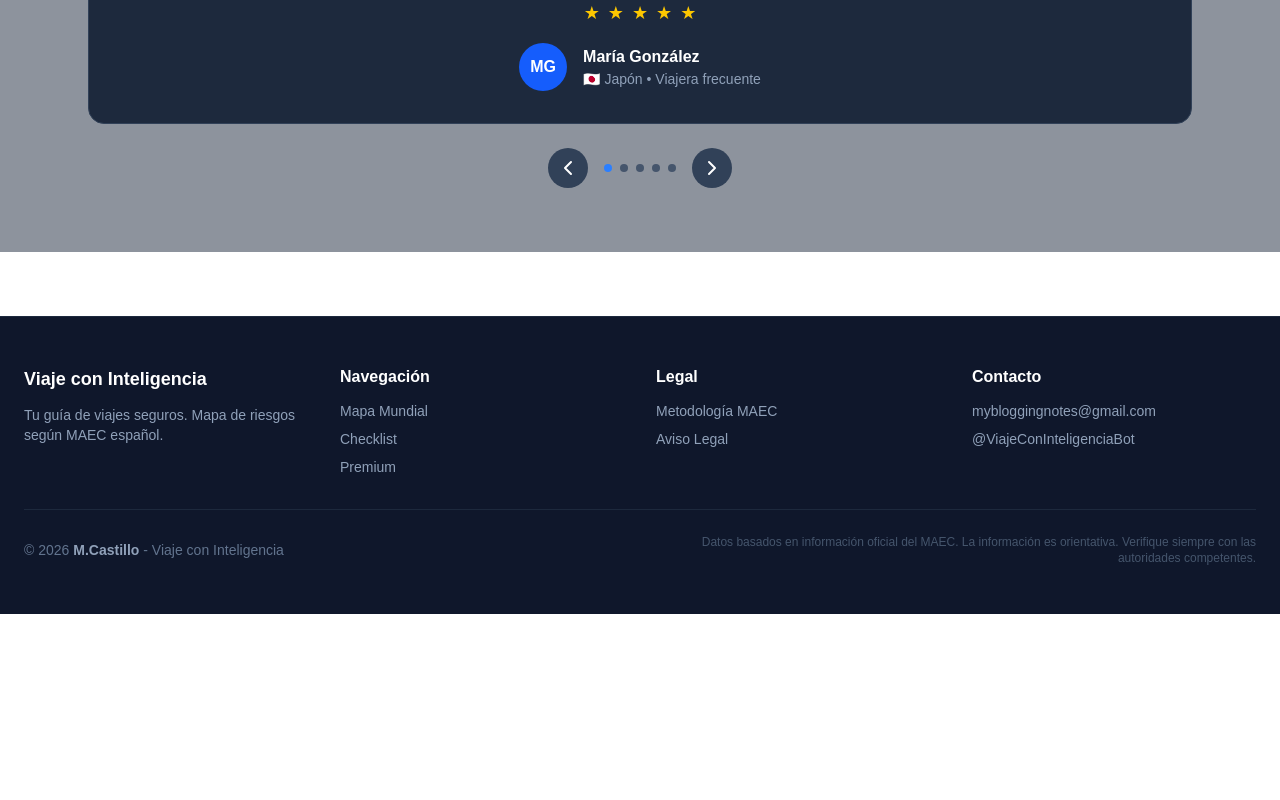
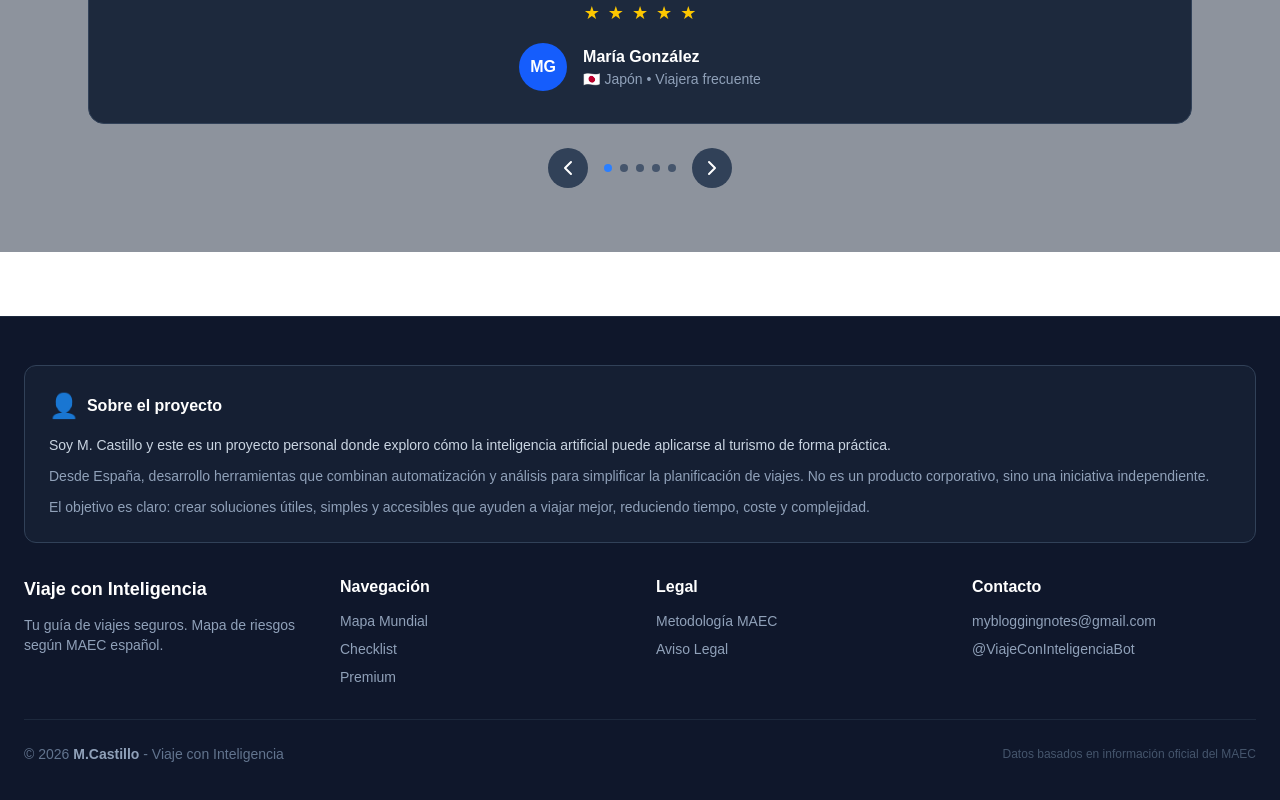
Before and after one commit to mcasrom/viaje-con-inteligencia, a Next.js app: page / in a window 1280 px wide. Shown: the part 2509-3309 px from the top of the page. Before the commit the page ends 3123 px from the top, so only its background shows below. Built offline with nearby package versions, Linux system fonts and the light colour scheme.

Commit message:
feat: bio del autor con traducciones ES/EN/PT
- Nueva sección 'Sobre el proyecto' en footer
- Traducciones completas para español, inglés y portugués
- Componente Footer cliente para i18n
- Mantiene coherencia con selector de idioma

```diff
--- a/src/app/layout.tsx
+++ b/src/app/layout.tsx
@@ -1,8 +1,8 @@
 import type { Metadata } from "next";
 import { Geist } from "next/font/google";
-import Link from "next/link";
 import "./globals.css";
 import Providers from "@/components/Providers";
+import Footer from "@/components/Footer";
 
 const geistSans = Geist({
   variable: "--font-geist-sans",
@@ -70,59 +70,7 @@ export default function RootLayout({
       <body className={`${geistSans.variable} antialiased`}>
         <Providers>
         {children}
-        <footer className="bg-slate-900 border-t border-slate-800 py-12 mt-16">
-          <div className="max-w-7xl mx-auto px-6">
-            <div className="grid md:grid-cols-4 gap-8 mb-8">
-              <div>
-                <h3 className="text-lg font-bold text-white mb-3">Viaje con Inteligencia</h3>
-                <p className="text-slate-400 text-sm">
-                  Tu guía de viajes seguros. Mapa de riesgos según MAEC español.
-                </p>
-              </div>
-              <div>
-                <h4 className="font-semibold text-white mb-3">Navegación</h4>
-                <ul className="space-y-2 text-sm">
-                  <li><Link href="/" className="text-slate-400 hover:text-white transition-colors">Mapa Mundial</Link></li>
-                  <li><Link href="/checklist" className="text-slate-400 hover:text-white transition-colors">Checklist</Link></li>
-                  <li><Link href="/premium" className="text-slate-400 hover:text-white transition-colors">Premium</Link></li>
-                </ul>
-              </div>
-              <div>
-                <h4 className="font-semibold text-white mb-3">Legal</h4>
-                <ul className="space-y-2 text-sm">
-                  <li><Link href="/metodologia" className="text-slate-400 hover:text-white transition-colors">Metodología MAEC</Link></li>
-                  <li><Link href="/legal" className="text-slate-400 hover:text-white transition-colors">Aviso Legal</Link></li>
-                </ul>
-              </div>
-              <div>
-                <h4 className="font-semibold text-white mb-3">Contacto</h4>
-                <ul className="space-y-2 text-sm">
-                  <li>
-                    <a href="mailto:mybloggingnotes@gmail.com" className="text-slate-400 hover:text-white transition-colors">
-                      mybloggingnotes@gmail.com
-                    </a>
-                  </li>
-                  <li>
-                    <a href="https://t.me/ViajeConInteligenciaBot" target="_blank" rel="noopener noreferrer" className="text-slate-400 hover:text-white transition-colors">
-                      @ViajeConInteligenciaBot
-                    </a>
-                  </li>
-                </ul>
-              </div>
-            </div>
-            <div className="pt-6 border-t border-slate-800">
-              <div className="flex flex-col md:flex-row justify-between items-center gap-4">
-                <p className="text-slate-500 text-sm">
-                  © {new Date().getFullYear()} <strong className="text-slate-400">M.Castillo</strong> - Viaje con Inteligencia
-                </p>
-                <p className="text-slate-600 text-xs text-center md:text-right max-w-xl">
-                  Datos basados en información oficial del MAEC. La información es orientativa.
-                  Verifique siempre con las autoridades competentes.
-                </p>
-              </div>
-            </div>
-          </div>
-        </footer>
+        <Footer />
         </Providers>
       </body>
     </html>
--- /dev/null
+++ b/src/components/Footer.tsx
@@ -0,0 +1,80 @@
+'use client';
+
+import Link from 'next/link';
+import { useI18n } from '@/lib/i18n';
+
+export default function Footer() {
+  const { t } = useI18n();
+
+  return (
+    <footer className="bg-slate-900 border-t border-slate-800 py-12 mt-16">
+      <div className="max-w-7xl mx-auto px-6">
+        <div className="bg-slate-800/50 rounded-xl p-6 mb-8 border border-slate-700">
+          <h4 className="font-semibold text-white mb-3 flex items-center gap-2">
+            <span className="text-2xl">👤</span>
+            {t('footer.aboutProject')}
+          </h4>
+          <p className="text-slate-300 text-sm leading-relaxed">
+            {t('footer.bio.p1')}
+          </p>
+          <p className="text-slate-400 text-sm leading-relaxed mt-2">
+            {t('footer.bio.p2')}
+          </p>
+          <p className="text-slate-400 text-sm leading-relaxed mt-2">
+            {t('footer.bio.p3')}
+          </p>
+        </div>
+
+        <div className="grid md:grid-cols-4 gap-8 mb-8">
+          <div>
+            <h3 className="text-lg font-bold text-white mb-3">Viaje con Inteligencia</h3>
+            <p className="text-slate-400 text-sm">
+              Tu guía de viajes seguros. Mapa de riesgos según MAEC español.
+            </p>
+          </div>
+          <div>
+            <h4 className="font-semibold text-white mb-3">Navegación</h4>
+            <ul className="space-y-2 text-sm">
+              <li><Link href="/" className="text-slate-400 hover:text-white transition-colors">Mapa Mundial</Link></li>
+              <li><Link href="/checklist" className="text-slate-400 hover:text-white transition-colors">Checklist</Link></li>
+              <li><Link href="/premium" className="text-slate-400 hover:text-white transition-colors">Premium</Link></li>
+            </ul>
+          </div>
+          <div>
+            <h4 className="font-semibold text-white mb-3">Legal</h4>
+            <ul className="space-y-2 text-sm">
+              <li><Link href="/metodologia" className="text-slate-400 hover:text-white transition-colors">Metodología MAEC</Link></li>
+              <li><Link href="/legal" className="text-slate-400 hover:text-white transition-colors">Aviso Legal</Link></li>
+            </ul>
+          </div>
+          <div>
+            <h4 className="font-semibold text-white mb-3">Contacto</h4>
+            <ul className="space-y-2 text-sm">
+              <li>
+                <a href="mailto:mybloggingnotes@gmail.com" className="text-slate-400 hover:text-white transition-colors">
+                  mybloggingnotes@gmail.com
+                </a>
+              </li>
+              <li>
+                <a href="https://t.me/ViajeConInteligenciaBot" target="_blank" rel="noopener noreferrer" className="text-slate-400 hover:text-white transition-colors">
+                  @ViajeConInteligenciaBot
+                </a>
+              </li>
+            </ul>
+          </div>
+        </div>
+
+        <div className="pt-6 border-t border-slate-800">
+          <div className="flex flex-col md:flex-row justify-between items-center gap-4">
+            <p className="text-slate-500 text-sm">
+              © {new Date().getFullYear()} <strong className="text-slate-400">M.Castillo</strong> - Viaje con Inteligencia
+            </p>
+            <p className="text-slate-600 text-xs text-center md:text-right max-w-xl">
+              {t('footer.dataSource')}
+            </p>
+          </div>
+        </div>
+      </div>
+    </footer>
+  );
+}
--- a/src/lib/i18n/index.tsx
+++ b/src/lib/i18n/index.tsx
@@ -219,6 +219,26 @@ const translations: Translation = {
     en: 'Data based on official MAEC information',
     pt: 'Dados baseados em informações oficiais do MAEC',
   },
+  'footer.aboutProject': {
+    es: 'Sobre el proyecto',
+    en: 'About the project',
+    pt: 'Sobre o projeto',
+  },
+  'footer.bio.p1': {
+    es: 'Soy M. Castillo y este es un proyecto personal donde exploro cómo la inteligencia artificial puede aplicarse al turismo de forma práctica.',
+    en: "I'm M. Castillo and this is a personal project where I explore how artificial intelligence can be applied to tourism in a practical way.",
+    pt: 'Sou M. Castillo e este é um projeto pessoal onde exploro como a inteligência artificial pode ser aplicada ao turismo de forma prática.',
+  },
+  'footer.bio.p2': {
+    es: 'Desde España, desarrollo herramientas que combinan automatización y análisis para simplificar la planificación de viajes. No es un producto corporativo, sino una iniciativa independiente.',
+    en: 'From Spain, I develop tools that combine automation and analysis to simplify travel planning. This is not a corporate product, but an independent initiative.',
+    pt: 'Da Espanha, desenvolvo ferramentas que combinam automação e análise para simplificar o planejamento de viagens. Não é um produto corporativo, mas uma iniciativa independente.',
+  },
+  'footer.bio.p3': {
+    es: 'El objetivo es claro: crear soluciones útiles, simples y accesibles que ayuden a viajar mejor, reduciendo tiempo, coste y complejidad.',
+    en: 'The goal is clear: create useful, simple, and accessible solutions that help people travel better, reducing time, cost, and complexity.',
+    pt: 'O objetivo é claro: criar soluções úteis, simples e acessíveis que ajudem a viajar melhor, reduzindo tempo, custo e complexidade.',
+  },
 
   // Testimonials
   'testimonials.title': {
```
